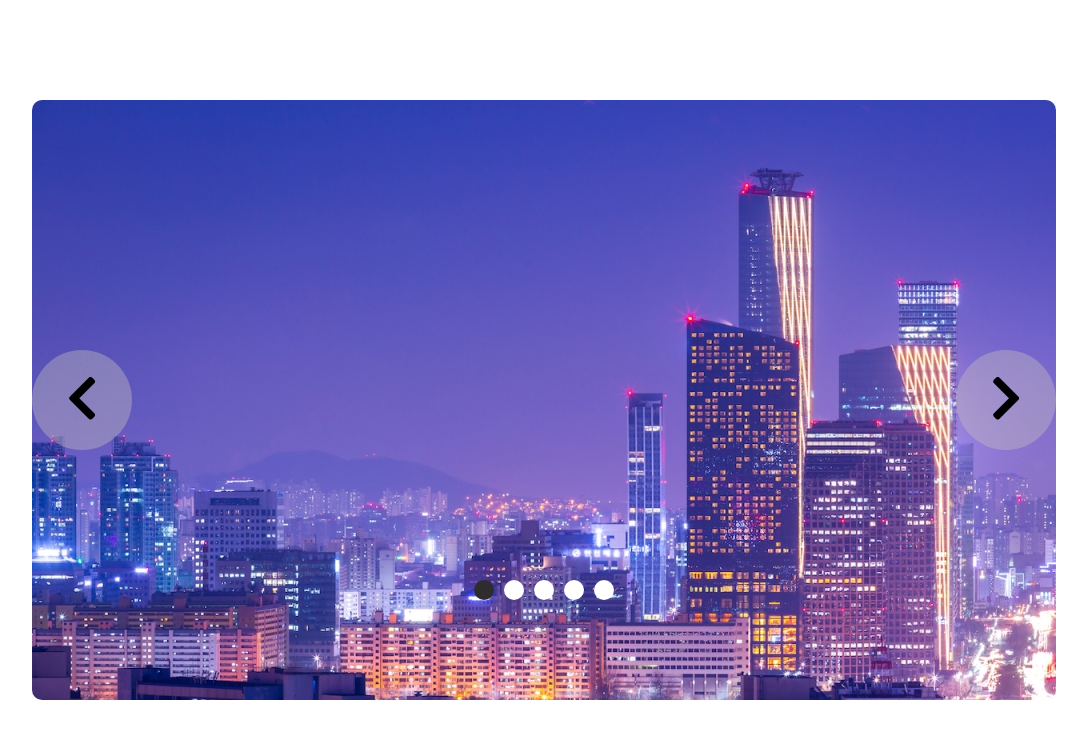
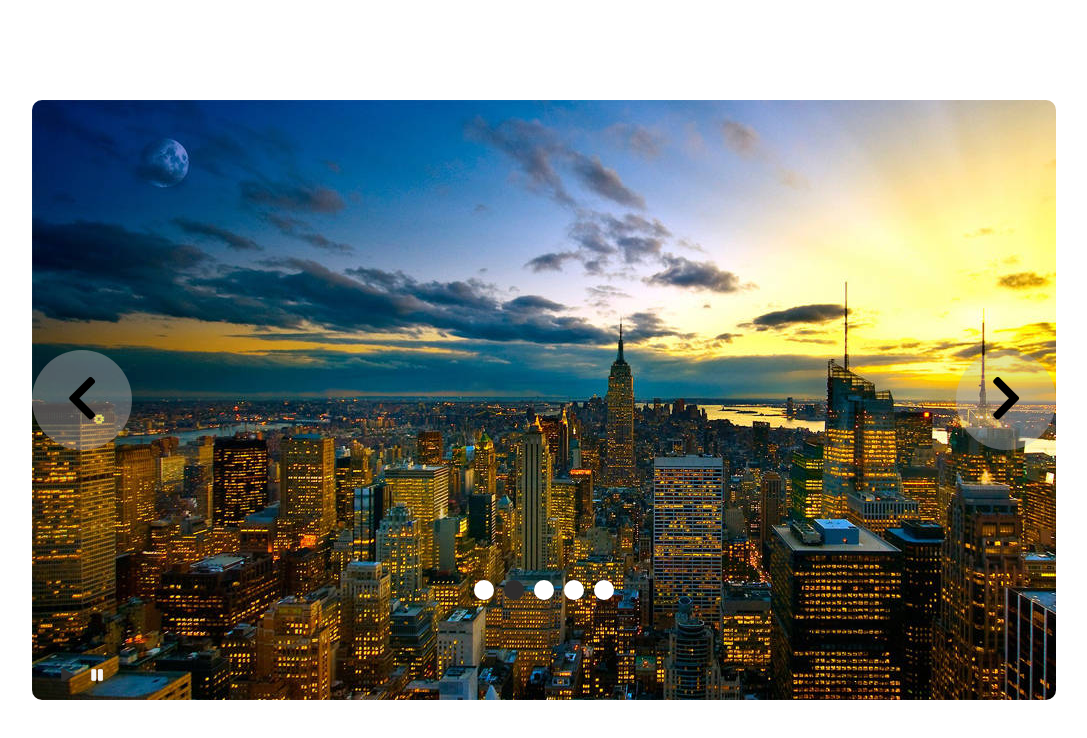
Before and after one commit to kym123123/portfolios-with-Vanilla-JS, a plain HTML site: page carousel/index.html in a window 1280 px wide. Shown: the whole page, without its empty margins (96-1183 px from the left). Drawn offline with nearby package versions, Linux system fonts and the light colour scheme.

Commit message:
feat: infinite Carousel 자동 slide 기능 추가
start, stop 버튼 추가하여 자동 슬라이드 기능 on/off 할 수 있도록 기능
추가

```diff
--- a/carousel/carousel.js
+++ b/carousel/carousel.js
@@ -12,6 +12,8 @@
   const $next = document.querySelector('.next');
   const $pageCircles = document.querySelector('.page-circles');
   const $circlesArr = Array.from($pageCircles.children);
+  const $start = document.querySelector('.start-button');
+  const $stop = document.querySelector('.stop-button');
 
   const movePageTransition = () => {
     window.requestAnimationFrame(() => {
@@ -37,13 +39,51 @@
     renderActiveCircle($circlesArr);
   };
 
+  // 자동 슬라이드 함수
+  const startSlidePageAutomatically = () => {
+    currentPage++;
+    movePageTransition();
+    renderActiveCircle($circlesArr);
+  };
+
+  // 자동 슬라이드 멈추기
+  const stopSlidePageAutomatically = timerId => {
+    clearInterval(timerId);
+
+    $stop.classList.add('active');
+    $start.classList.remove('active');
+  };
+
+  // next, prev 버튼을 누르고 화면 전환이 된 후로 다시 3초이후에 자동 슬라이드 되도록 하는 함수
+  const delaySlidePageAutomatically = timerId => {
+    clearTimeout(timerId);
+    timerId = setInterval(startSlidePageAutomatically, 3500);
+    return timerId;
+  };
+
   document.addEventListener('DOMContentLoaded', () => {
+    let timerId = setInterval(startSlidePageAutomatically, 3500);
+
     renderActiveCircle($circlesArr);
+
+    $start.addEventListener('click', () => {
+      if ($start.classList.contains('active')) return;
+
+      $start.classList.add('active');
+      $stop.classList.remove('active');
+      timerId = setInterval(startSlidePageAutomatically, 3500);
+    });
+
+    $stop.addEventListener('click', () => {
+      stopSlidePageAutomatically(timerId);
     });
 
     $next.addEventListener(
       'click',
       _.throttle(() => {
+        if ($start.classList.contains('active')) {
+          timerId = delaySlidePageAutomatically(timerId);
+        }
         currentPage++;
         movePageTransition();
       }, 300)
@@ -52,10 +92,22 @@
     $prev.addEventListener(
       'click',
       _.throttle(() => {
+        if ($start.classList.contains('active')) {
+          timerId = delaySlidePageAutomatically(timerId);
+        }
         currentPage--;
         movePageTransition();
       }, 300)
     );
+
+    $pageCircles.addEventListener('click', e => {
+      if (!e.target.matches('.page-circle')) return;
+      if ($start.classList.contains('active')) {
+        timerId = delaySlidePageAutomatically(timerId);
+      }
+      clickPageCircle(e.target);
+    });
+  });
 
   $slider.addEventListener('transitionend', () => {
     if (currentPage >= state.imageNumbers + 1) {
@@ -68,9 +120,4 @@
     }
     renderActiveCircle($circlesArr);
   });
-
-  $pageCircles.addEventListener('click', e => {
-    if (!e.target.matches('.page-circle')) return;
-    clickPageCircle(e.target);
-  });
 })();
--- a/carousel/index.html
+++ b/carousel/index.html
@@ -5,7 +5,12 @@
     <meta http-equiv="X-UA-Compatible" content="IE=edge" />
     <meta name="viewport" content="width=device-width, initial-scale=1.0" />
     <title>Infinite Carousel</title>
-    <link rel="stylesheet" href="https://pro.fontawesome.com/releases/v5.10.0/css/all.css" integrity="sha384-AYmEC3Yw5cVb3ZcuHtOA93w35dYTsvhLPVnYs9eStHfGJvOvKxVfELGroGkvsg+p" crossorigin="anonymous"/>
+    <link
+      rel="stylesheet"
+      href="https://pro.fontawesome.com/releases/v5.10.0/css/all.css"
+      integrity="sha384-AYmEC3Yw5cVb3ZcuHtOA93w35dYTsvhLPVnYs9eStHfGJvOvKxVfELGroGkvsg+p"
+      crossorigin="anonymous"
+    />
     <link rel="stylesheet" href="style.css" />
   </head>
   <body>
@@ -33,8 +38,20 @@
           <li class="slider-item">
             <img src="./images/Seoul-Korea-1200x600.jpg" />
           </li>
-        </div>
-      </ul>
+        </ul>
+        <ul class="start-stop">
+          <li class="start">
+            <button class="start-button active">
+              <i class="fas fa-play"></i>
+            </button>
+          </li>
+          <li class="stop">
+            <button class="stop-button">
+              <i class="fas fa-pause"></i>
+            </button>
+          </li>
+        </ul>
+      </div>
       <ul class="page-circles">
         <li class="page-circle">1</li>
         <li class="page-circle">2</li>
--- a/carousel/style.css
+++ b/carousel/style.css
@@ -6,6 +6,7 @@
   box-sizing: border-box;
   list-style: none;
 }
+
 .container {
   width: 80%;
   height: 100vh;
@@ -15,11 +16,49 @@
   align-items: center;
   position: relative;
 }
+
+.start-stop {
+  position: absolute;
+  display: flex;
+  justify-content: space-between;
+  bottom: 10px;
+  left: 20px;
+  width: 60px;
+}
+
+.start-button,
+.stop-button {
+  color: whitesmoke;
+  border-radius: 50%;
+  border: 0;
+  background-color: transparent;
+  width: 30px;
+  height: 30px;
+  cursor: pointer;
+  transition: 0.3s all;
+}
+
+.start-button:active,
+.stop-button:active {
+  transform: scale(0.93);
+}
+
+.start-button.active,
+.stop-button.active {
+  color: rgb(46, 44, 44);
+}
+
+.start-button:focus,
+.stop-button:focus {
+  outline: none;
+}
+
 .carousel {
   width: 1200px;
   height: 600px;
   overflow: hidden;
   border-radius: 10px;
+  position: relative;
 }
 .slider {
   height: 100%;
```
Lines whose indentation alone changed are shown as unchanged.
